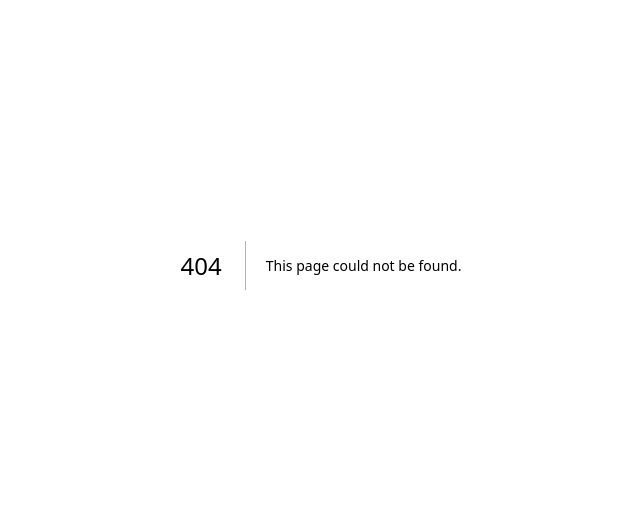
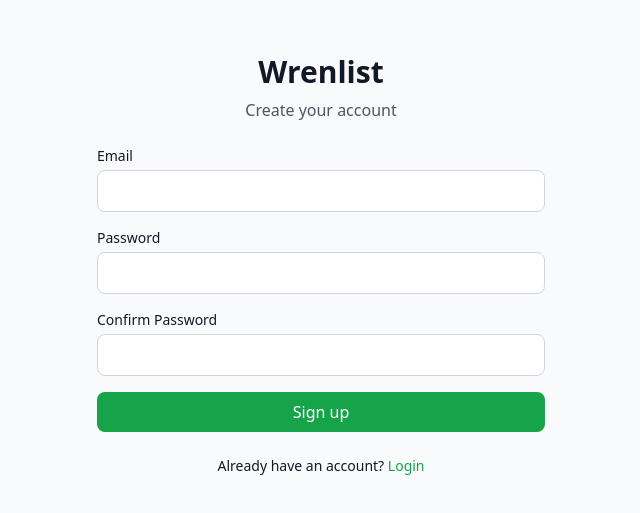
Before and after one commit to cushyvintage/wrenlist-clean, a Next.js app: page /register in a window 1280 px wide. Before the commit this address had no page. Shown: the part 135-648 px from the top of the page, without its empty margins (319-959 px from the left). Built offline with nearby package versions, Linux system fonts and the light colour scheme; no server answers.

Commit message:
fix: correct route group directory structure and remove unused import

```diff
--- /dev/null
+++ b/src/app/(auth)/layout.tsx
@@ -0,0 +1,7 @@
+export default function AuthLayout({ children }: { children: React.ReactNode }) {
+  return (
+    <div className="flex items-center justify-center min-h-screen bg-gray-50">
+      <div className="w-full max-w-md">{children}</div>
+    </div>
+  )
+}
--- /dev/null
+++ b/src/app/(auth)/login/page.tsx
@@ -0,0 +1,72 @@
+'use client'
+
+import { useState } from 'react'
+import Link from 'next/link'
+import { useAuth } from '@/hooks/useAuth'
+
+export default function LoginPage() {
+  const [email, setEmail] = useState('')
+  const [password, setPassword] = useState('')
+  const { login, isLoading, error } = useAuth()
+
+  async function handleSubmit(e: React.FormEvent) {
+    e.preventDefault()
+    await login(email, password)
+  }
+
+  return (
+    <div className="space-y-6">
+      <div className="text-center">
+        <h1 className="text-3xl font-bold">Wrenlist</h1>
+        <p className="text-gray-600 mt-2">Vintage resale management</p>
+      </div>
+
+      <form onSubmit={handleSubmit} className="space-y-4">
+        <div>
+          <label htmlFor="email" className="block text-sm font-medium mb-1">
+            Email
+          </label>
+          <input
+            id="email"
+            type="email"
+            value={email}
+            onChange={(e) => setEmail(e.target.value)}
+            className="w-full px-4 py-2 border border-gray-300 rounded-lg focus:ring-2 focus:ring-green-500 focus:border-transparent"
+            required
+          />
+        </div>
+
+        <div>
+          <label htmlFor="password" className="block text-sm font-medium mb-1">
+            Password
+          </label>
+          <input
+            id="password"
+            type="password"
+            value={password}
+            onChange={(e) => setPassword(e.target.value)}
+            className="w-full px-4 py-2 border border-gray-300 rounded-lg focus:ring-2 focus:ring-green-500 focus:border-transparent"
+            required
+          />
+        </div>
+
+        {error && <div className="p-3 bg-red-50 text-red-600 rounded-lg text-sm">{error.message}</div>}
+
+        <button
+          type="submit"
+          disabled={isLoading}
+          className="w-full bg-green-600 text-white py-2 rounded-lg font-medium hover:bg-green-700 disabled:opacity-50 disabled:cursor-not-allowed"
+        >
+          {isLoading ? 'Logging in...' : 'Login'}
+        </button>
+      </form>
+
+      <div className="text-center text-sm">
+        Don't have an account?{' '}
+        <Link href="/register" className="text-green-600 hover:text-green-700 font-medium">
+          Sign up
+        </Link>
+      </div>
+    </div>
+  )
+}
--- /dev/null
+++ b/src/app/(auth)/register/page.tsx
@@ -0,0 +1,93 @@
+'use client'
+
+import { useState } from 'react'
+import Link from 'next/link'
+import { useAuth } from '@/hooks/useAuth'
+
+export default function RegisterPage() {
+  const [email, setEmail] = useState('')
+  const [password, setPassword] = useState('')
+  const [confirmPassword, setConfirmPassword] = useState('')
+  const { register, isLoading, error } = useAuth()
+
+  async function handleSubmit(e: React.FormEvent) {
+    e.preventDefault()
+
+    if (password !== confirmPassword) {
+      alert('Passwords do not match')
+      return
+    }
+
+    await register(email, password)
+  }
+
+  return (
+    <div className="space-y-6">
+      <div className="text-center">
+        <h1 className="text-3xl font-bold">Wrenlist</h1>
+        <p className="text-gray-600 mt-2">Create your account</p>
+      </div>
+
+      <form onSubmit={handleSubmit} className="space-y-4">
+        <div>
+          <label htmlFor="email" className="block text-sm font-medium mb-1">
+            Email
+          </label>
+          <input
+            id="email"
+            type="email"
+            value={email}
+            onChange={(e) => setEmail(e.target.value)}
+            className="w-full px-4 py-2 border border-gray-300 rounded-lg focus:ring-2 focus:ring-green-500 focus:border-transparent"
+            required
+          />
+        </div>
+
+        <div>
+          <label htmlFor="password" className="block text-sm font-medium mb-1">
+            Password
+          </label>
+          <input
+            id="password"
+            type="password"
+            value={password}
+            onChange={(e) => setPassword(e.target.value)}
+            className="w-full px-4 py-2 border border-gray-300 rounded-lg focus:ring-2 focus:ring-green-500 focus:border-transparent"
+            required
+          />
+        </div>
+
+        <div>
+          <label htmlFor="confirm-password" className="block text-sm font-medium mb-1">
+            Confirm Password
+          </label>
+          <input
+            id="confirm-password"
+            type="password"
+            value={confirmPassword}
+            onChange={(e) => setConfirmPassword(e.target.value)}
+            className="w-full px-4 py-2 border border-gray-300 rounded-lg focus:ring-2 focus:ring-green-500 focus:border-transparent"
+            required
+          />
+        </div>
+
+        {error && <div className="p-3 bg-red-50 text-red-600 rounded-lg text-sm">{error.message}</div>}
+
+        <button
+          type="submit"
+          disabled={isLoading}
+          className="w-full bg-green-600 text-white py-2 rounded-lg font-medium hover:bg-green-700 disabled:opacity-50 disabled:cursor-not-allowed"
+        >
+          {isLoading ? 'Creating account...' : 'Sign up'}
+        </button>
+      </form>
+
+      <div className="text-center text-sm">
+        Already have an account?{' '}
+        <Link href="/login" className="text-green-600 hover:text-green-700 font-medium">
+          Login
+        </Link>
+      </div>
+    </div>
+  )
+}
--- a/src/app/dashboard/layout.tsx
+++ b/src/app/dashboard/layout.tsx
@@ -1,11 +1,9 @@
 'use client'
 
-import { useRouter } from 'next/navigation'
 import { useAuth } from '@/hooks/useAuth'
 
 export default function DashboardLayout({ children }: { children: React.ReactNode }) {
   const { user, logout, isLoading } = useAuth()
-  const router = useRouter()
 
   if (isLoading) {
     return (
```
Also changed, not shown: tsconfig.json (+24 -6 lines), next-env.d.ts (added), 1 other file (tests, documents, lock files or other folders).
